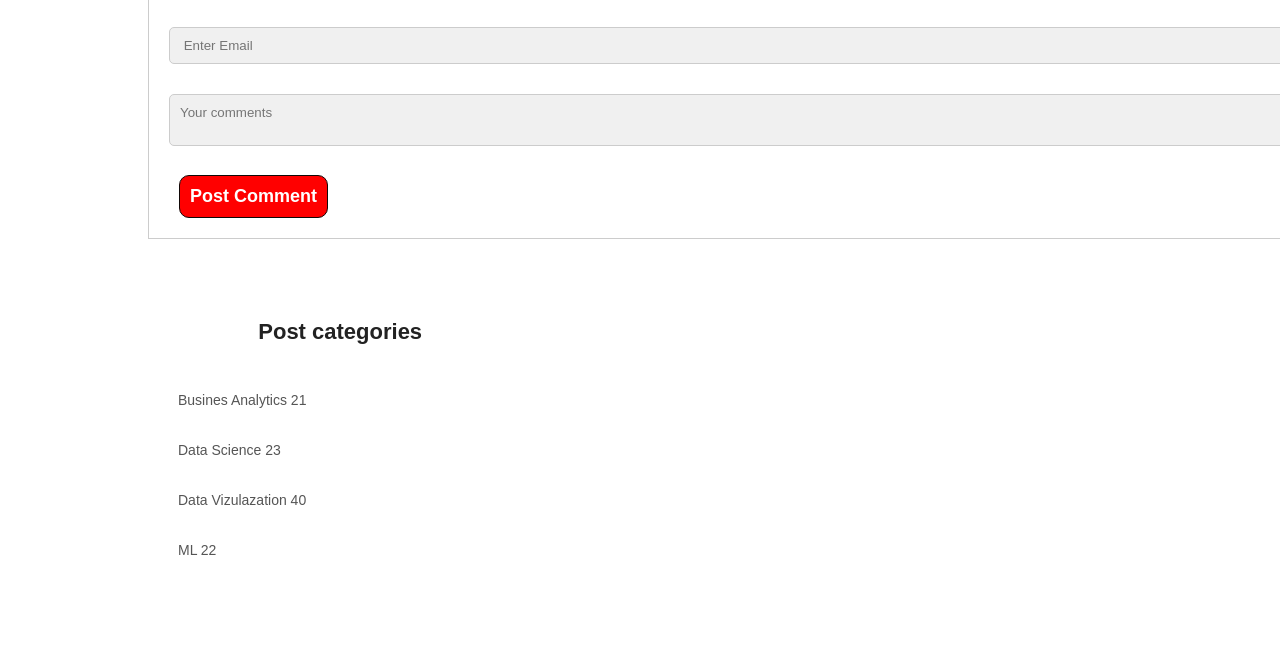
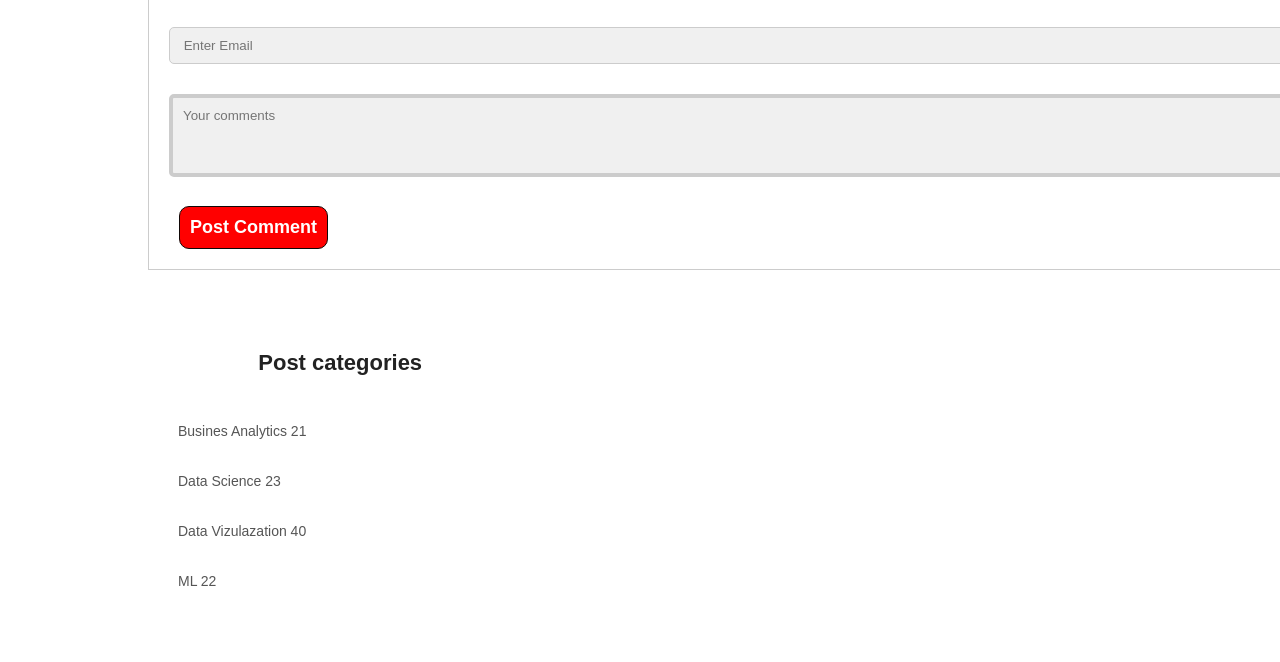
Before and after one commit to RanjanPH/litweb, a plain HTML site: page blog.html in a window 1280 px wide. Shown: the part 2110-2772 px from the top of the page. Drawn offline with Linux system fonts and the light colour scheme; a web font is replaced by a local one.

Commit message:
height change

```diff
--- a/style.css
+++ b/style.css
@@ -568,7 +568,8 @@ h3{
 .contact-us input, .comment-form textarea{
     width: 100%;
     padding: 10px;
-    border: 1px solid #ccc;
+    height: 55px; ;
+    border: 4px solid #ccc;
     border-radius: 5px;
     margin-bottom: 10px;
     margin: 15px 0;
```
